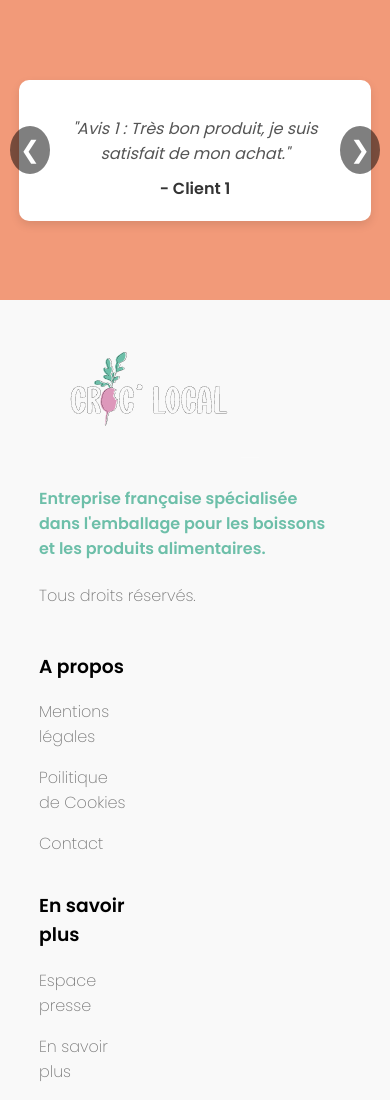
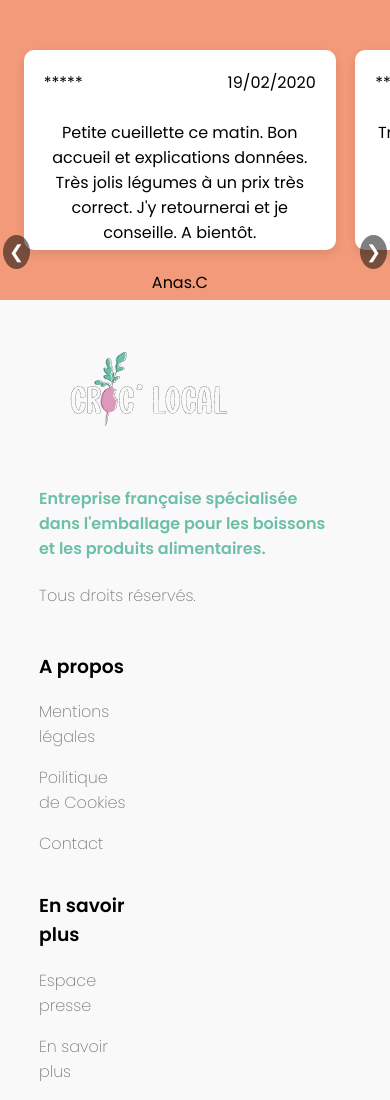
Before and after one commit to VicMls38/CROCLOCAL_LANDING-PAGE, a plain HTML site: page index.html in a window 390 px wide. Shown: the top 1100 px of the page. Drawn offline with Linux system fonts and the light colour scheme.

Commit message:
update slider with classic css/js

```diff
--- a/index.html
+++ b/index.html
@@ -12,43 +12,55 @@
         <div class="content-wrap">
             <!-- Slider -->
             <div class="slider-container">
-                <div class="slider" id="slider">
+                <div id="slider" class="slider">
                     <div class="slide">
                         <div class="avis-box">
-                            <p>"Avis 1 : Très bon produit, je suis satisfait de mon achat."</p>
-                            <span>- Client 1</span>
+                            <div style="display: flex; justify-content: space-between;">
+                                <div>*****</div>
+                                <div>19/02/2020</div>
+                            </div>
+                            <br>
+                            <div>
+                                Petite cueillette ce matin. Bon accueil et explications données. Très jolis légumes à un prix très correct. J'y retournerai et je conseille. A bientôt.
+                            </div>
+                            <br>
+                            <div>Anas.C</div>
                         </div>
                     </div>
                     <div class="slide">
                         <div class="avis-box">
-                            <p>"Avis 2 : Livraison rapide, le produit est conforme."</p>
-                            <span>- Client 2</span>
+                            <div style="display: flex; justify-content: space-between;">
+                                <div>*****</div>
+                                <div>19/02/2020</div>
+                            </div>
+                            <br>
+                            <div>
+                                Très bon accueil, légumes frais et prix correct. J'ai adoré cette expérience. Merci beaucoup !
+                            </div>
+                            <br>
+                            <div>Marie.B</div>
                         </div>
                     </div>
                     <div class="slide">
                         <div class="avis-box">
-                            <p>"Avis 3 : Excellente qualité, je recommande vivement !"</p>
-                            <span>- Client 3</span>
-                        </div>
-                    </div>
-                    <div class="slide">
-                        <div class="avis-box">
-                            <p>"Avis 4 : Service client au top, merci !"</p>
-                            <span>- Client 4</span>
-                        </div>
-                    </div>
-                    <div class="slide">
-                        <div class="avis-box">
-                            <p>"Avis 5 : Produit reçu en bon état, facile à installer."</p>
-                            <span>- Client 5</span>
+                            <div style="display: flex; justify-content: space-between;">
+                                <div>*****</div>
+                                <div>19/02/2020</div>
+                            </div>
+                            <br>
+                            <div>
+                                Super service et légumes frais, je recommande fortement !
+                            </div>
+                            <br>
+                            <div>Paul.H</div>
                         </div>
                     </div>
                 </div>
+            </div>
 
-                <!-- Flèches gauche et droite -->
-                <button class="prev" onclick="moveSlide(-1)">&#10094;</button>
-                <button class="next" onclick="moveSlide(1)">&#10095;</button>
-            </div>
+            <button class="prev" onclick="moveSlide(-1)">&#10094;</button>
+            <button class="next" onclick="moveSlide(1)">&#10095;</button>
+
         </div>
 
         <!-- Footer -->
--- a/script.js
+++ b/script.js
@@ -1,21 +1,46 @@
 let currentSlide = 0;
 
+function updateSlidePosition() {
+    const slider = document.getElementById("slider");
+    const slides = document.querySelectorAll(".slide");
+    const totalSlides = slides.length;
+
+    if (totalSlides === 0) return; // S'il n'y a pas de slides, rien à faire
+
+    // Calculer la largeur de la slide active et le container
+    const slideWidth = slides[0].offsetWidth;
+    const containerWidth = document.querySelector('.slider-container').clientWidth;
+    const slideMargin = 10; // Marge entre les slides
+
+    // Calculer l'offset pour centrer la slide active
+    const offset = (containerWidth - slideWidth) / 2;
+
+    // Ajuster le déplacement du slider en tenant compte des marges
+    const translateX = -(currentSlide * (slideWidth + slideMargin * 2)) + offset;
+
+    slider.style.transform = `translateX(${translateX}px)`;
+}
+
+// Fonction pour changer la diapositive
 function moveSlide(direction) {
-    const slider = document.getElementById("slider");
-    const totalSlides = document.querySelectorAll(".slide").length;
+    const slides = document.querySelectorAll(".slide");
+    const totalSlides = slides.length;
 
-    // Calculer le nouvel index
+    // Calcul du nouvel index
     currentSlide += direction;
 
-    // Si on dépasse la dernière slide, on revient à la première
+    // Revenir au début ou à la fin si on dépasse les limites
     if (currentSlide >= totalSlides) {
         currentSlide = 0;
-    }
-    // Si on dépasse la première slide en allant à gauche, on va à la dernière
-    else if (currentSlide < 0) {
+    } else if (currentSlide < 0) {
         currentSlide = totalSlides - 1;
     }
 
-    // Appliquer la transformation pour afficher la slide correspondante
-    slider.style.transform = `translateX(-${currentSlide * 100}%)`;
+    updateSlidePosition();
 }
+
+// Initialiser la position du slider
+updateSlidePosition();
+
+// Recalculer la position lors du redimensionnement de la fenêtre
+window.addEventListener('resize', updateSlidePosition);
--- a/style.css
+++ b/style.css
@@ -20,57 +20,51 @@ html, body {
     align-items: flex-end; /* Pour coller le slider au footer */
 }
 
-/* Slider */
+
 .slider-container {
     width: 100%;
     position: relative;
     overflow: hidden;
-    background-color: transparent;
     background-color: #F29A79;
+    padding: 0; /* Supprimer le padding */
 }
 
 .slider {
     display: flex;
     transition: transform 0.5s ease;
-    width: 100%;
 }
 
-/* Slide configuration */
 .slide {
-    width: 100%;
+    flex: 0 0 auto; /* Fixe la taille des slides en fonction de la largeur du conteneur */
+    width: 80%; /* Largeur en pourcentage */
+    margin: 0 2.5%; /* Espacement entre les slides ajusté en pourcentage */
     display: flex;
-    justify-content: center; /* Centrer horizontalement */
-    align-items: center; /* Centrer verticalement */
-    flex-shrink: 0;
-    height: 300px; /* Vous pouvez ajuster cette hauteur selon vos besoins */
+    justify-content: center;
+    align-items: center;
+    height: 300px; /* Hauteur des slides */
+    position: relative;
 }
 
-/* Cadre de l'avis */
 .avis-box {
     background-color: #fff;
     border-radius: 10px;
     box-shadow: 0 4px 10px rgba(0, 0, 0, 0.1);
     padding: 20px;
-    max-width: 80%; /* Taille maximale de l'avis, ajustable */
+    width: 100%; /* Taille fixe */
+    height: 200px; /* Taille fixe */
+    max-width: 100%;
+    max-height: 100%;
+    position: relative;
+    right: 8%;
     text-align: center;
+    box-sizing: border-box; /* Inclure padding et border dans les dimensions */
 }
 
-.avis-box p {
-    font-style: italic;
-    color: #555;
-    margin-bottom: 10px;
-}
 
-.avis-box span {
-    font-weight: bold;
-    color: #333;
-}
-
-/* Flèches */
 .prev, .next {
     position: absolute;
     top: 50%;
-    transform: translateY(-50%);
+    transform: translateY(-160%);
     background-color: rgba(0, 0, 0, 0.5);
     color: white;
     border: none;
@@ -78,8 +72,10 @@ html, body {
     cursor: pointer;
     font-size: 24px;
     border-radius: 50%;
+    z-index: 10; /* Assurez-vous que les flèches sont au-dessus du slider */
 }
 
+/* Position des flèches */
 .prev {
     left: 10px;
 }
@@ -88,9 +84,11 @@ html, body {
     right: 10px;
 }
 
+/* Changement des flèches au survol */
 .prev:hover, .next:hover {
     background-color: rgba(0, 0, 0, 0.8);
 }
+
 
 /* Footer */
 footer {
@@ -127,3 +125,57 @@ footer {
     justify-content: space-between;
     flex-wrap: wrap;
 }
+
+
+
+/* Styles pour les petits écrans */
+
+@media (max-width: 1200px) {
+    .prev, .next {
+        transform: translateY(-650%);
+        padding: 8px; /* Réduire le padding des flèches */
+        font-size: 20px; /* Réduire la taille du texte */
+    }
+
+    .prev {
+        left: 5px; /* Ajuster la position à gauche */
+    }
+
+    .next {
+        right: 5px; /* Ajuster la position à droite */
+    }
+}
+
+
+@media (max-width: 600px) {
+    .prev, .next {
+        transform: translateY(-700%);
+        padding: 8px; /* Réduire le padding des flèches */
+        font-size: 20px; /* Réduire la taille du texte */
+    }
+
+    .prev {
+        left: 5px; /* Ajuster la position à gauche */
+    }
+
+    .next {
+        right: 5px; /* Ajuster la position à droite */
+    }
+}
+
+/* Styles pour les écrans très petits (ex. : portrait téléphone) */
+@media (max-width: 400px) {
+    .prev, .next {
+        transform: translateY(-550%);
+        padding: 6px; /* Réduire encore plus le padding */
+        font-size: 18px; /* Réduire encore plus la taille du texte */
+    }
+
+    .prev {
+        left: 3px; /* Ajuster la position à gauche */
+    }
+
+    .next {
+        right: 3px; /* Ajuster la position à droite */
+    }
+}
```
